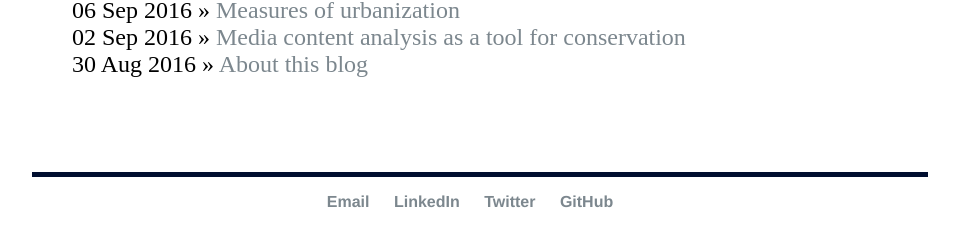
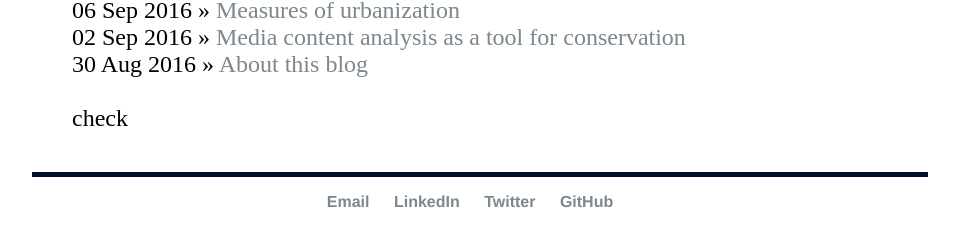
Before and after one commit to elizagrames/elizagrames.github.io, a Jekyll site: the page built from blog/index.html, in a window 1280 px wide. Shown: the part 122-369 px from the top of the page, without its empty margins (160-1119 px from the left). Built offline with Jekyll 4.4.1, drawn with Linux system fonts in a browser that asks for light colours.

Commit message:
Update index.html

```diff
--- a/blog/index.html
+++ b/blog/index.html
@@ -7,5 +7,5 @@ title: Eliza Grames, Ecology PhD Student
 	  {% for post in site.posts %}
 	    <li><span>{{ post.date | date_to_string }}</span> »
 	    <a href="{{ post.url }}" title="{{ post.title }}">{{ post.title }}</a></li>
-	  {% endfor %}<br><br>
+	  {% endfor %}<br>check<br>
 	</ul>
```
